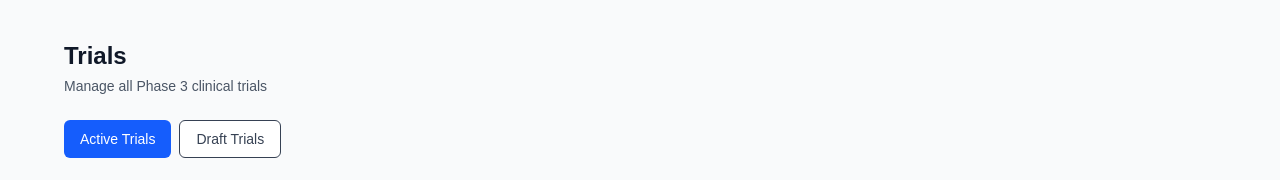
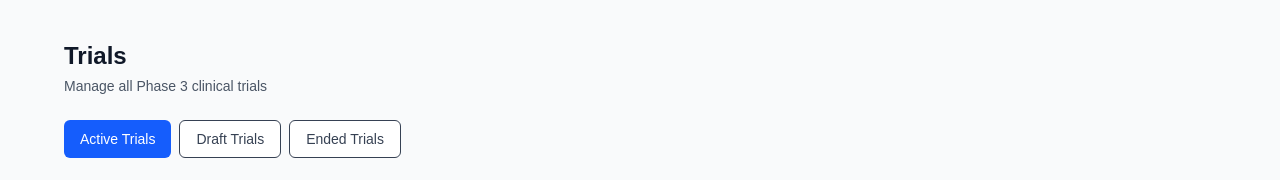
Before and after one commit to nitesh-vashist/sentinel, a Next.js app: page /regulator/trials in a window 1280 px wide. Shown: the top 180 px of the page. Built offline with nearby package versions, Linux system fonts and the light colour scheme; no server answers; the database is empty.

Commit message:
introduced ended trials tab on regulator side

```diff
--- a/src/app/regulator/trials/page.tsx
+++ b/src/app/regulator/trials/page.tsx
@@ -8,7 +8,7 @@ type Trial = {
   id: string;
   title: string;
   phase: string;
-  status: 'draft' | 'active';
+  status: 'draft' | 'active' | 'ended';
   created_at: string;
   start_date: string | null;
   expected_end_date: string | null;
@@ -17,7 +17,7 @@ type Trial = {
 export default function RegulatorTrialsPage() {
   const router = useRouter();
 
-  const [activeTab, setActiveTab] = useState<'active' | 'draft'>('active');
+  const [activeTab, setActiveTab] = useState<'active' | 'draft' | 'ended'>('active');
   const [trials, setTrials] = useState<Trial[]>([]);
   const [loading, setLoading] = useState(true);
 
@@ -90,6 +90,17 @@ export default function RegulatorTrialsPage() {
           >
             Draft Trials
           </button>
+
+          <button
+            onClick={() => setActiveTab('ended')}
+            className={`px-4 py-2 rounded-md text-sm font-medium
+            ${activeTab === 'ended'
+                ? 'bg-blue-600 text-white'
+                : 'bg-white border text-gray-700'}
+          `}
+          >
+            Ended Trials
+          </button>
         </div>
 
         {/* Content */}
@@ -126,7 +137,9 @@ export default function RegulatorTrialsPage() {
                       className={`text-xs font-medium px-2 py-1 rounded-full
                         ${trial.status === 'active'
                           ? 'bg-green-100 text-green-700'
-                          : 'bg-yellow-100 text-yellow-700'}
+                          : trial.status === 'draft'
+                            ? 'bg-yellow-100 text-yellow-700'
+                            : 'bg-gray-200 text-gray-700'}
                       `}
                     >
                       {trial.status.toUpperCase()}
```
